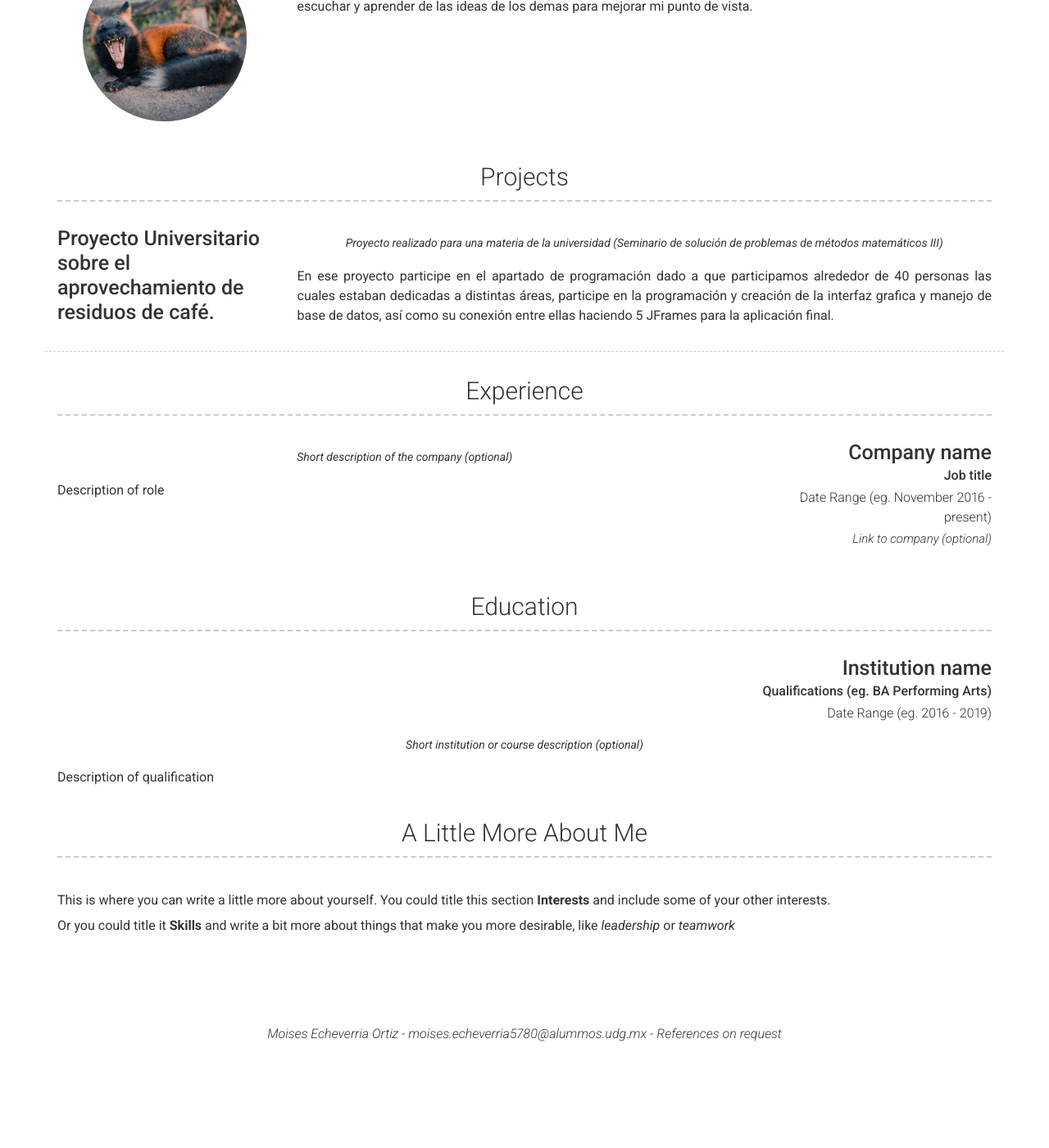
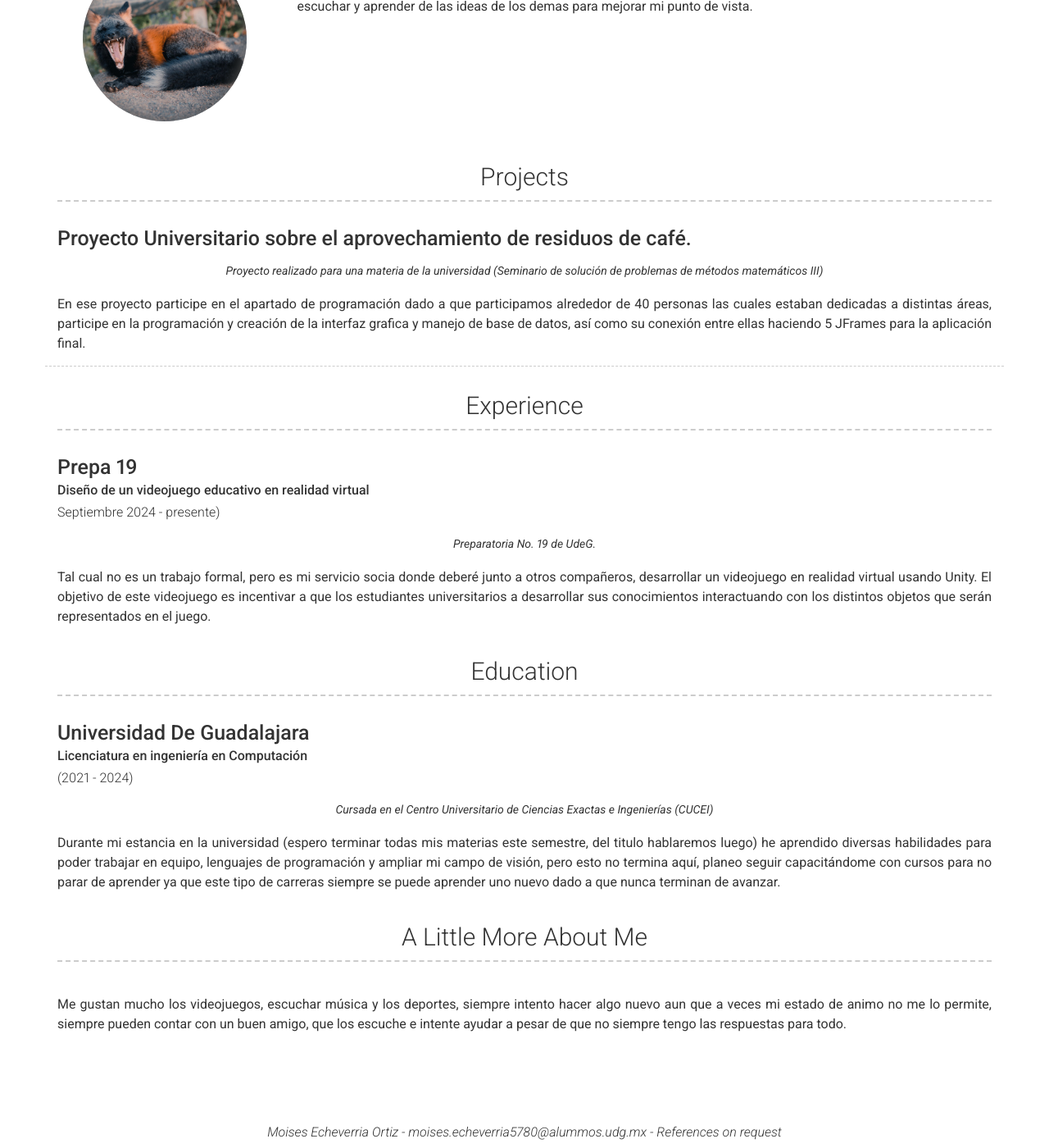
Before and after one commit to MoisesEO/moiseseo.github.io, a Jekyll site: the page built from index.md, in a window 1280 px wide and 1400 px high, scrolled down 381 px. Shown: the whole window at 82% size. Built offline with Jekyll 4.4.1, drawn with Linux system fonts in a browser that asks for light colours; nearby versions of some CDN libraries; before the commit the page ends 1661 px from its top, so only the background shows below that.

Commit message:
Update Final

```diff
--- a/_config.yml
+++ b/_config.yml
@@ -60,7 +60,7 @@ content:
   - title: Projects # Title for the section
     layout: list # Type of content section (list/text)
     content:
-      - layout: left
+      - layout: top
         border: weak  # Value of `weak` will display a weak border below this item. # Any
                       # other value (or no value) means no border will be displayed
         title: Proyecto Universitario sobre el aprovechamiento de residuos de café.
@@ -85,32 +85,30 @@ content:
   - title: Experience
     layout: list
     content:
-      - layout: right
-        title: Company name
-        sub_title: Job title
-        caption: Date Range (eg. November 2016 - present)
-        link: Link to company (optional)
+      - layout: top
+        title: Prepa 19
+        sub_title: Diseño de un videojuego educativo en realidad virtual
+        caption: Septiembre 2024 - presente)
+        #link: Link to company (optional)
         quote: >
-          Short description of the company (optional)
+          Preparatoria No. 19 de UdeG.
         description: | # this will include new lines to allow paragraphs
-          Description of role
+          Tal cual no es un trabajo formal, pero es mi servicio socia donde deberé junto a otros compañeros, desarrollar un videojuego en realidad virtual usando Unity. El objetivo de este videojuego es incentivar a que los estudiantes universitarios a desarrollar sus conocimientos interactuando con los distintos objetos que serán representados en el juego.
   - title: Education
     layout: list
     content:
-      - layout: top-right
-        title: Institution name
-        sub_title: Qualifications (eg. BA Performing Arts)
-        caption: Date Range (eg. 2016 - 2019)
+      - layout: top
+        title: Universidad De Guadalajara
+        sub_title: Licenciatura en ingeniería en Computación
+        caption: (2021 - 2024)
         quote: >
-          Short institution or course description (optional)
+          Cursada en el Centro Universitario de Ciencias Exactas e Ingenierías (CUCEI)
         description: | # this will include new lines to allow paragraphs
-          Description of qualification
+          Durante mi estancia en la universidad (espero terminar todas mis materias este semestre, del titulo hablaremos luego) he aprendido diversas habilidades para poder trabajar en equipo, lenguajes de programación y ampliar mi campo de visión, pero esto no termina aquí, planeo seguir capacitándome con cursos para no parar de aprender ya que este tipo de carreras siempre se puede aprender uno nuevo dado a que nunca terminan de avanzar.
   - title: A Little More About Me
     layout: text
     content: | # this will include new lines to allow paragraphs
-      This is where you can write a little more about yourself. You could title this section **Interests** and include some of your other interests.
-
-      Or you could title it **Skills** and write a bit more about things that make you more desirable, like *leadership* or *teamwork*
+      Me gustan mucho los videojuegos, escuchar música y los deportes, siempre intento hacer algo nuevo aun que a veces mi estado de animo no me lo permite, siempre pueden contar con un buen amigo, que los escuche e intente ayudar a pesar de que no siempre tengo las respuestas para todo.
 
 # Footer
 footer_show_references: true
```
